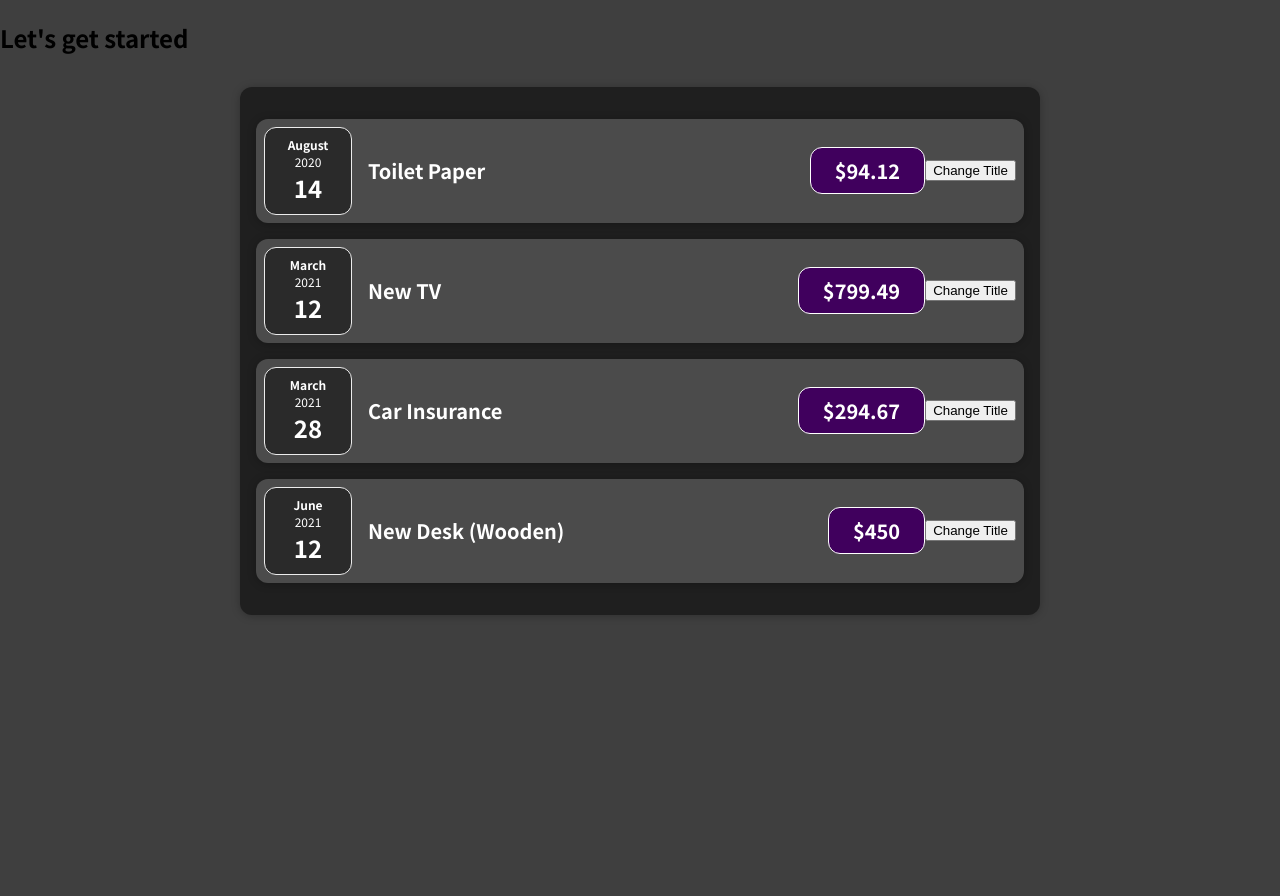
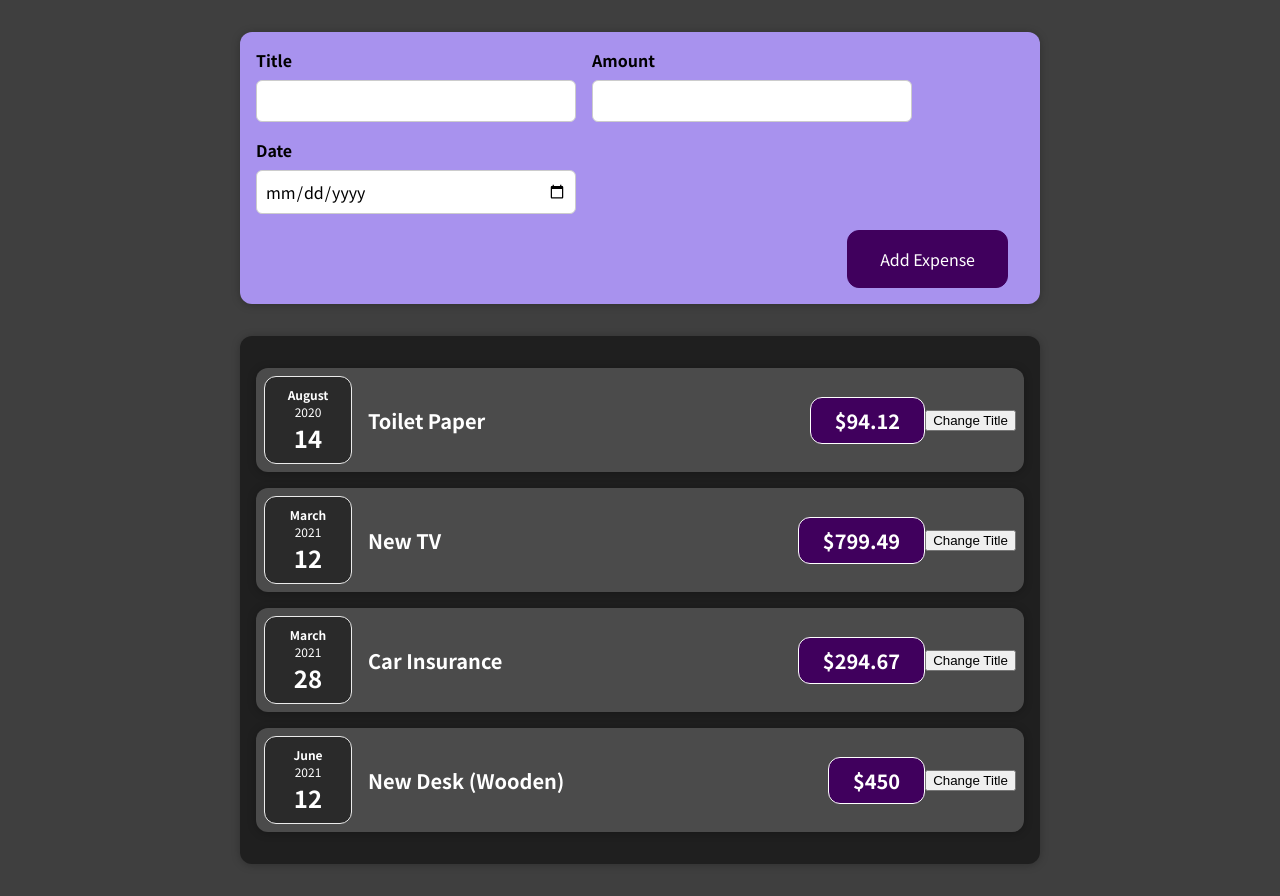
Before and after one commit to minhtuan1610/Udemy_React-The-Complete-Guide, a React (Create React App) app: page / in a window 1280 px wide. Before the commit the page ends 800 px from the top, so only its background shows below. Built offline with nearby package versions, Linux system fonts and the light colour scheme.

Commit message:
S4: Listening to user input

```diff
--- a/src/App.js
+++ b/src/App.js
@@ -1,3 +1,5 @@
+import React from "react";
+import NewExpense from "./components/NewExpense/NewExpense";
 import Expenses from "./components/Expenses/Expenses";
 
 const App = () => {
@@ -25,7 +27,7 @@
 
     return (
         <div>
-            <h2>Let's get started</h2>
+            <NewExpense/>
             <Expenses items={expenses}/>
         </div>
     );
--- /dev/null
+++ b/src/components/NewExpense/ExpenseForm.css
@@ -0,0 +1,26 @@
+.new-expense__controls {
+    display: flex;
+    flex-wrap: wrap;
+    gap: 1rem;
+    margin-bottom: 1rem;
+    text-align: left;
+}
+
+.new-expense__control label {
+    font-weight: bold;
+    margin-bottom: 0.5rem;
+    display: block;
+}
+
+.new-expense__control input {
+    font: inherit;
+    padding: 0.5rem;
+    border-radius: 6px;
+    border: 1px solid #ccc;
+    width: 20rem;
+    max-width: 100%;
+}
+
+.new-expense__actions {
+    text-align: right;
+}
--- /dev/null
+++ b/src/components/NewExpense/ExpenseForm.js
@@ -0,0 +1,45 @@
+import React, {useState} from "react";
+import './ExpenseForm.css';
+
+const ExpenseForm = () => {
+    const [enteredTitle, setEnteredTitle] = useState('');
+    const [enteredAmount, setEnteredAmount] = useState('');
+    const [enteredDate, setEnteredDate] = useState('');
+    const titleChangeHandler = (event) => {
+        // console.log(event.target.value); // Can use console.log(event) to see the property of event. in this case we
+        // want to console log the value of event.
+        setEnteredTitle(event.target.value);
+    };
+
+    const amountChangeHandler = (event) => {
+        setEnteredAmount(event.target.value);
+    };
+
+    const dateChangeHandler = (event) => {
+        setEnteredDate(event.target.value);
+    };
+
+
+    return (
+        <form>
+            <div className="new-expense__controls">
+                <div className="new-expense__control">
+                    <label>Title</label>
+                    <input type="text" onChange={titleChangeHandler}/>
+                </div>
+                <div className="new-expense__control">
+                    <label>Amount</label>
+                    <input type="number" min="0.01" step="0.01" onChange={amountChangeHandler}/>
+                </div>
+                <div className="new-expense__control">
+                    <label>Date</label>
+                    <input type="date" min="2019-01-01" max="2022-12-31" onChange={dateChangeHandler}/>
+                </div>
+            </div>
+            <div className="new-expense__actions">
+                <button type="submit">Add Expense</button>
+            </div>
+        </form>
+    );
+};
+export default ExpenseForm;
--- /dev/null
+++ b/src/components/NewExpense/NewExpense.css
@@ -0,0 +1,38 @@
+.new-expense {
+    background-color: #a892ee;
+    padding: 1rem;
+    margin: 2rem auto;
+    width: 50rem;
+    max-width: 95%;
+    border-radius: 12px;
+    text-align: center;
+    box-shadow: 0 1px 8px rgba(0, 0, 0, 0.25);
+}
+
+.new-expense button {
+    font: inherit;
+    cursor: pointer;
+    padding: 1rem 2rem;
+    border: 1px solid #40005d;
+    background-color: #40005d;
+    color: white;
+    border-radius: 12px;
+    margin-right: 1rem;
+}
+
+.new-expense button:hover,
+.new-expense button:active {
+    background-color: #510674;
+    border-color: #510674;
+}
+
+.new-expense button.alternative {
+    color: #220131;
+    border-color: transparent;
+    background-color: transparent;
+}
+
+.new-expense button.alternative:hover,
+.new-expense button.alternative:active {
+    background-color: #ddb3f8;
+}
--- /dev/null
+++ b/src/components/NewExpense/NewExpense.js
@@ -0,0 +1,12 @@
+import React from "react";
+import ExpenseForm from "./ExpenseForm";
+import './NewExpense.css';
+
+const NewExpense = () => {
+    return (
+        <div className="new-expense">
+            <ExpenseForm/>
+        </div>
+    );
+};
+export default NewExpense;
```
